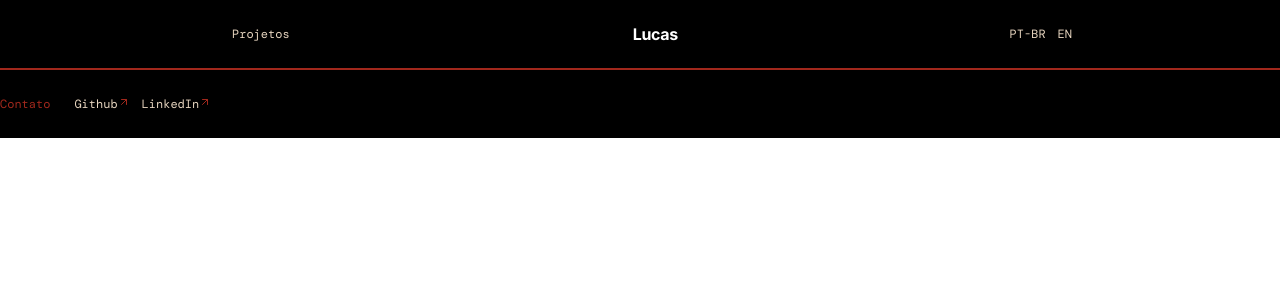
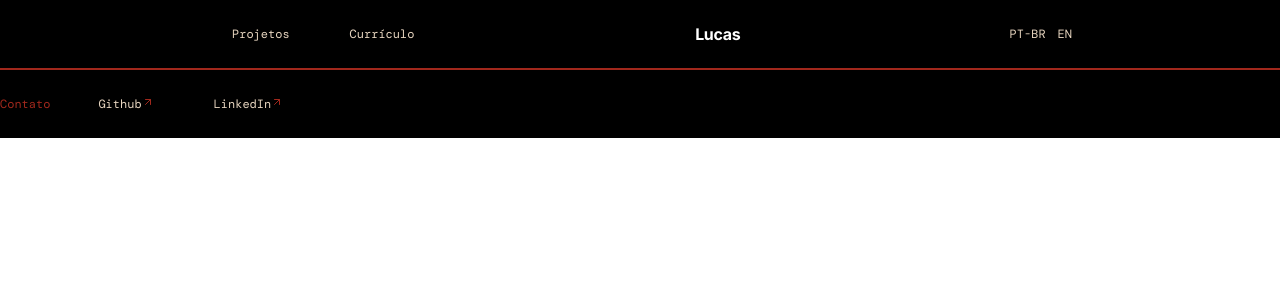
Before and after one commit to lc5d5/portfolio, a React (Vite) app: page /projetos in a window 1280 px wide. Shown: the top 300 px of the page. Built offline with nearby package versions, Linux system fonts and the light colour scheme; a web font is replaced by a local one.

Commit message:
Criei componentes pros botões e links

```diff
--- /dev/null
+++ b/src/components/ButtonAnimado.jsx
@@ -0,0 +1,26 @@
+// export default function ButtonAnimado({ children, onClick, className = "" }) {
+//   return (
+//     <button
+//       onClick={onClick}
+//       className={`relative isolate group w-max px-4 py-2 hover:text-white transition-colors duration-300 ${className}`}
+//     >
+//       <span className="absolute top-1/2 left-1/2 -translate-x-1/2 -translate-y-1/2 w-[60%] aspect-square rounded-full bg-[#ff0000] scale-0 transition-transform duration-300 group-hover:scale-100 -z-10 pointer-events-none"></span>
+//       <span className="relative z-10">
+//         {children}
+//       </span>
+//     </button>
+//   );
+// }
+
+const HoverAnimado = ({ onClick, children, className }) => {
+  return (
+    <button
+    onClick={onClick}
+    className={`relative group w-max hover:text-white ${className}`}>
+      {children}
+      <span class="absolute -bottom-1 left-0 w-0 transition-all h-0.5 bg-soviet-red group-hover:w-full"></span>
+    </button>
+  );
+};
+
+export default HoverAnimado;
--- a/src/components/Footer.jsx
+++ b/src/components/Footer.jsx
@@ -1,6 +1,7 @@
 import { LuArrowUpRight } from "react-icons/lu";
 import { useContext } from "react";
 import { LanguageContext } from "../contexts/LanguageContext";
+import HoverAnimado from "./HoverAnimado";
 
 const Footer = () => {
   const { lang, setLang } = useContext(LanguageContext);
@@ -9,27 +10,19 @@ const Footer = () => {
     <footer className="bg-black border-t border-soviet-red *:font-mono *:text-xs">
       <div className="flex flex-col mx-auto w-full ">
         <div className="flex justify-start items-center min-h-17 gap-6 text-soviet-red">
-          {
-            lang === "pt-br" ? (
+          {lang === "pt-br" ? (
             <>
               <span>Contato</span>
             </>
           ) : (
             <>
               <span>Socials</span>
-            </>)
-          }
+            </>
+          )}
 
-          <ul className="flex *:flex gap-3 text-soviet-beige">
-                    <li>
-                    <a href=""
-                    className="flex">Github <LuArrowUpRight className="text-soviet-red"/></a>
-                    </li>
-                    <li>
-                    <a
-                    href=""
-                    className="flex">LinkedIn <LuArrowUpRight className="text-soviet-red"/></a>
-                    </li>
+          <ul className="flex gap-3 text-soviet-beige">
+            <HoverAnimado to="https://github.com/lc5d5">Github <LuArrowUpRight className="text-soviet-red" /></HoverAnimado>
+            <HoverAnimado to="/teste.pdf">LinkedIn <LuArrowUpRight className="text-soviet-red" /></HoverAnimado>
           </ul>
         </div>
       </div>
--- a/src/components/Header.jsx
+++ b/src/components/Header.jsx
@@ -2,6 +2,8 @@ import { Link } from "react-router";
 import { useContext } from "react";
 import { LanguageContext } from "../contexts/LanguageContext";
 import Titulo from "./Titulo";
+import HoverAnimado from "./HoverAnimado";
+import ButtonAnimado from "./ButtonAnimado";
 
 const Header = () => {
   const { lang, setLang } = useContext(LanguageContext);
@@ -13,21 +15,15 @@ const Header = () => {
           {lang === "pt-br" ? (
             <>
               <ul className="flex gap-3 *:font-mono *:text-xs *:relative *:m-6">
-                <li className="group w-max">
-                  <Link to="/projetos">Projetos</Link>
-                  <span class="absolute -bottom-1 left-0 w-0 transition-all h-0.5 bg-soviet-red group-hover:w-full"></span>
-                </li>
+                <HoverAnimado to="/projetos">Projetos</HoverAnimado>
+                <HoverAnimado to="/teste.pdf">Currículo</HoverAnimado>
               </ul>
             </>
           ) : (
             <>
               <ul className="flex gap-3 *:font-mono *:text-xs">
-                <li>
-                  <Link to="/projetos">Projects</Link>
-                </li>
-                <li>
-                  <Link to="./teste.pdf">Resume</Link>
-                </li>
+                <HoverAnimado to="/projetos">Projects</HoverAnimado>
+                <HoverAnimado to="/teste.pdf">Resume</HoverAnimado>
               </ul>
             </>
           )}
@@ -39,22 +35,18 @@ const Header = () => {
           </Link>
 
           <div className="flex gap-3 *:font-mono *:text-xs *:cursor-pointer">
-            <button
-              onClick={() => {
-                console.log("Clicou no PT-BR");
+            <ButtonAnimado onClick={() => {
                 setLang("pt-br");
               }}
             >
               PT-BR
-            </button>
-            <button
-              onClick={() => {
-                console.log("Clicou no EN");
+            </ButtonAnimado>
+            <ButtonAnimado onClick={() => {
                 setLang("en");
               }}
             >
               EN
-            </button>
+            </ButtonAnimado>
           </div>
         </div>
       </div>
--- /dev/null
+++ b/src/components/HoverAnimado.jsx
@@ -0,0 +1,12 @@
+import { Link } from "react-router";
+
+const HoverAnimado = ({ to, children, className }) => {
+  return (
+    <li className={`relative m-6 group w-max hover:text-white ${className}`}>
+      <Link to={to} className="flex">{children}</Link>
+      <span class="absolute -bottom-1 left-0 w-0 transition-all h-0.5 bg-soviet-red group-hover:w-full"></span>
+    </li>
+  );
+};
+
+export default HoverAnimado;
--- a/src/components/Titulo.jsx
+++ b/src/components/Titulo.jsx
@@ -8,14 +8,14 @@ const Titulo = () => {
   };
 
   return (
-    <h1 class="group/swap relative inline-grid overflow-clip py-[0.3em] font-bold text-white leading-[1.15] tracking-[-0.02em] no-underline transition-colors duration-300 hover:bg-tth05-ink/5 focus-visible:outline-2 focus-visible:outline-offset-2 focus-visible:outline-tth05-acc">
-      <span class="col-start-1 row-start-1 block transition-transform duration-450 ease-[cubic-bezier(.76,0,.24,1)] group-hover/swap:-translate-y-[150%] group-focus-visible/swap:-translate-y-[150%] motion-reduce:transition-none">
+    <h1 class="group/swap relative inline-grid overflow-clip py-[0.3em] font-bold text-white leading-[1.15] tracking-[-0.02em] no-underline transition-colors duration-300 hover:bg-tth05-ink/5 focus-visible:outline-2 focus-visible:outline-offset-2">
+      <span class="col-start-1 row-start-1 block transition-transform duration-450 ease-[cubic-bezier(.76,0,.24,1)] group-hover/swap:translate-y-[-150%] motion-reduce:transition-none">
         {nomes.nome1}
       </span>
       <span
         aria-hidden="true"
         lang="ja"
-        class="col-start-1 row-start-1 block translate-y-[150%] font-tth05-ja text-tth05-acc transition-transform duration-450 ease-[cubic-bezier(.76,0,.24,1)] group-hover/swap:translate-y-0 group-focus-visible/swap:translate-y-0 motion-reduce:transition-none"
+        class="col-start-1 row-start-1 block translate-y-[150%] text-soviet-red transition-transform duration-450 ease-[cubic-bezier(.76,0,.24,1)] group-hover/swap:translate-y-0 group-focus-visible/swap:translate-y-0 motion-reduce:transition-none"
       >
         {nomes.nome2}
       </span>
```
Lines whose indentation alone changed are shown as unchanged.
